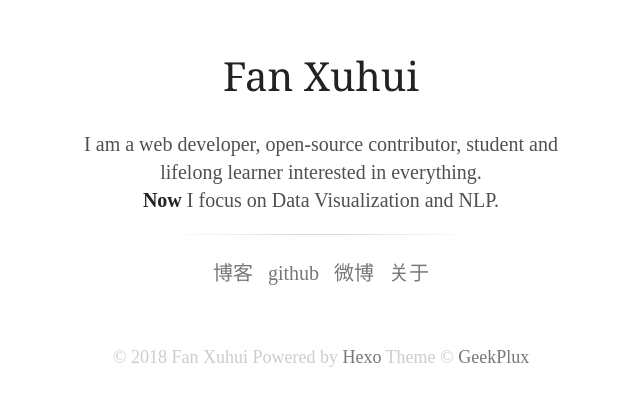
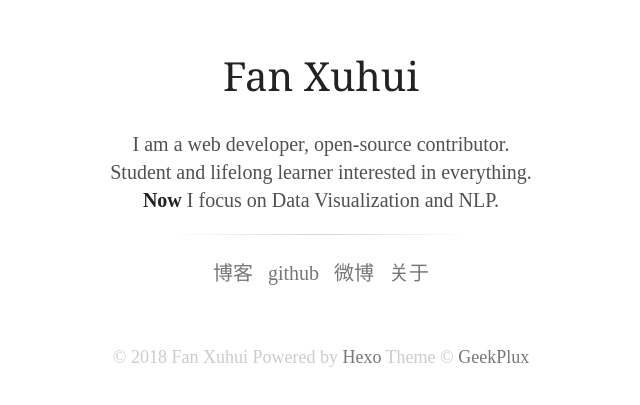
Before and after one commit to fanxuhui1994/fanxuhui1994.github.io, a plain HTML site: page index.html in a window 1280 px wide. Shown: the part 177-582 px from the top of the page, without its empty margins (319-959 px from the left). Drawn offline with nearby package versions, Linux system fonts and the light colour scheme; a script that the page names is missing.

Commit message:
Site updated: 2018-12-18 21:59:54

```diff
--- a/index.html
+++ b/index.html
@@ -32,7 +32,7 @@
     <div class="profile">
       <h1 class="nickname">Fan Xuhui</h1>
       <div class="description">
-        <p></p><p>I am a web developer, open-source contributor, student and lifelong learner interested in everything.<br> <strong>Now</strong> I focus on Data Visualization and NLP.</p>
+        <p></p><p>I am a web developer, open-source contributor.<br> Student and lifelong learner interested in everything.<br> <strong>Now</strong> I focus on Data Visualization and NLP.</p>
 <p></p>
       </div>
     </div>
```
